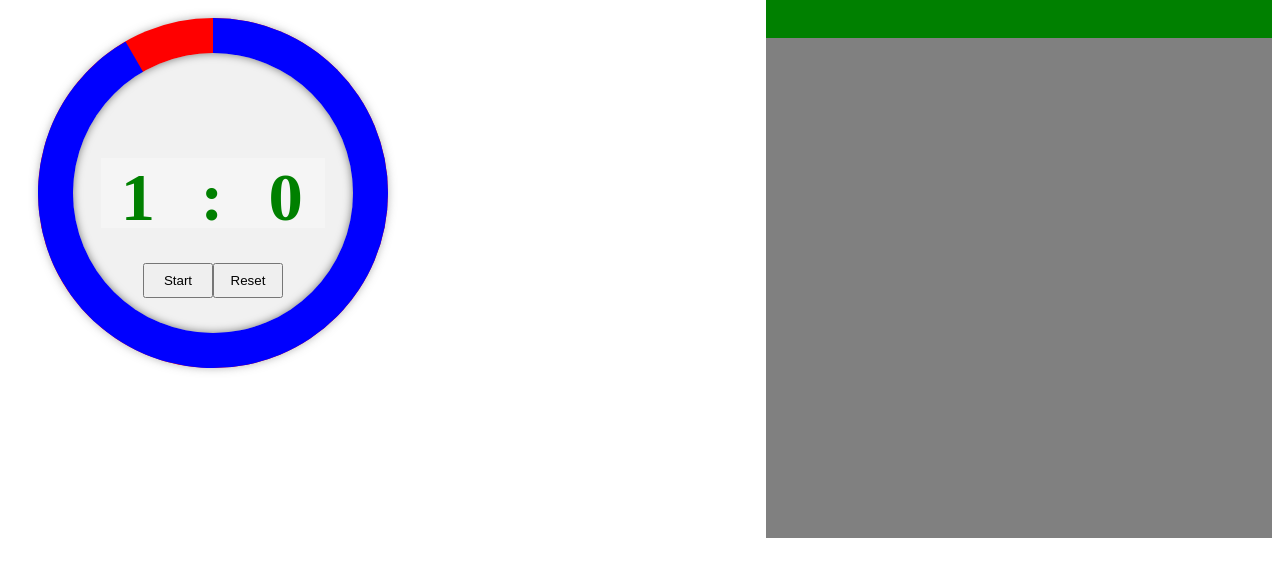
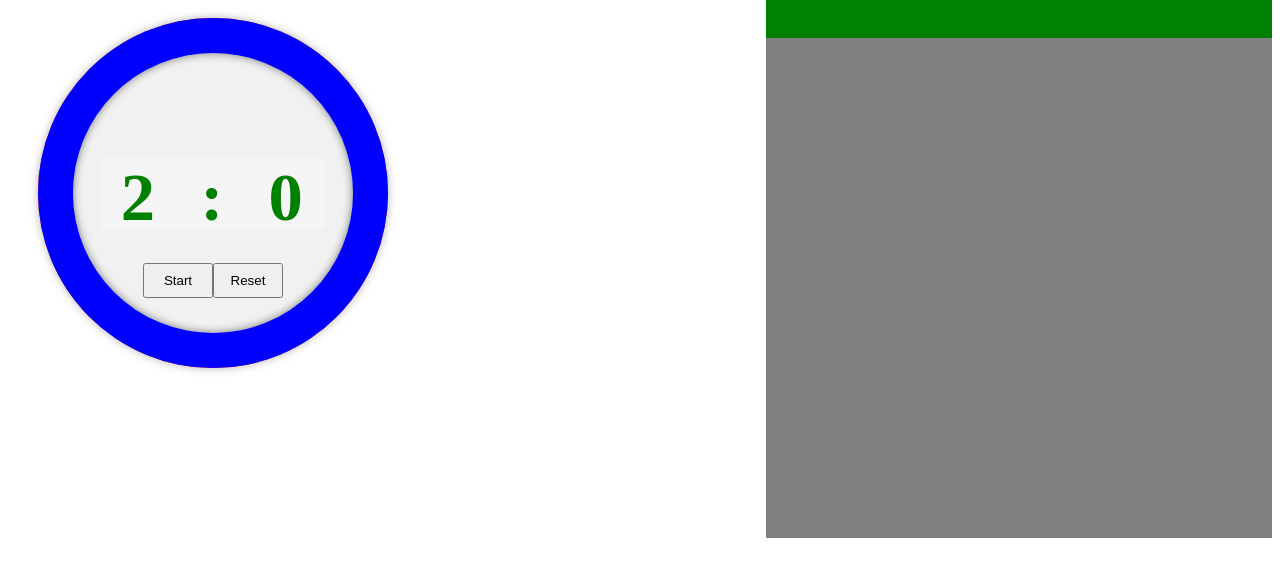
Before and after one commit to yosukeonrails/pomodoro-app, a React app: page / in a window 1280 px wide. Shown: the part 200-776 px from the top of the page. Built offline with nearby package versions, Linux system fonts and the light colour scheme.

Commit message:
made one side of the clock animation working

```diff
--- a/css/timer.less
+++ b/css/timer.less
@@ -22,7 +22,6 @@
   }
 
   .pie {
-    transition: all 1s;
     position: absolute;
     width: 150px;
     height: 150px;
--- a/js/actions/index.js
+++ b/js/actions/index.js
@@ -70,3 +70,15 @@ export function editTodo(index,description){
             }
 
         }
+
+
+        export var UPDATE_PIE = 'UPDATE_PIE';
+
+        export function updatePie(pie){
+
+            return {
+              type:UPDATE_PIE,
+              pie:pie
+            }
+
+           }
--- a/js/components/Header.js
+++ b/js/components/Header.js
@@ -15,8 +15,6 @@ class Header extends React.Component{
 }
 
 var mapStateToProps = (state)=>{
-    console.log('here is state')
-    console.log(state);
     return{
         todos:state.todo.todos
     }
--- a/js/components/TimeTracker.js
+++ b/js/components/TimeTracker.js
@@ -1,15 +1,23 @@
 const React = require('react');
 let timer_style= require('../../css/timer.less'); // loading the timer css file
 import {connect} from 'react-redux';
-import {toggleTimer} from '../actions'
+import {toggleTimer, updatePie} from '../actions'
 
 class TimeTracker extends React.Component{
 
     constructor(props){
         super(props)
 
+        this.updateTime = this.updateTime.bind(this);
+        this.giveBreak = this.giveBreak.bind(this);
+
         this.state= {
-            min:1,
+
+            breakLength:this.props.data.breakLength,
+            workLength:this.props.data.workLength,
+            longBreakLength:this.props.data.longBreakLength,
+            currentLength:this.props.data.workLength,
+            min:this.props.data.workLength,
             sec:0,
             timerRunning:false,
             breakMode:false,
@@ -23,7 +31,7 @@ class TimeTracker extends React.Component{
 
     giveBreak(size){
 
-        let min = (size==="small") ? 1 : 3 ;
+        let min = (size==="small") ? this.state.breakLength : this.state.longBreakLength ;
         let done = (size === "small") ? false : true;
 
         this.setState({ pomodores:this.state.pomodores+1})
@@ -32,6 +40,7 @@ class TimeTracker extends React.Component{
             min:min,
             sec:0,
             mode:'short-break',
+            currentLength:min,
             done:done
         })
 
@@ -42,14 +51,16 @@ class TimeTracker extends React.Component{
         let min= minute;
         let sec = second -1;
 
-        console.log(sec)
+        let pie = (this.props.pie - ( 1.66667*2 / this.state.currentLength ));
+
+        this.props.dispatch(updatePie(pie));
 
         if(sec <= 0 ){
 
             min = min -1;
             sec = 59;
 
-            if(min < 0  ){
+            if( min < 0  ){
 
                 // if this.state.mode === 'done'
                 if(this.state.done){
@@ -75,9 +86,10 @@ class TimeTracker extends React.Component{
                      // if this is a break then go" back to work
 
                     this.setState({
-                        min:1,
+                        min:this.state.workLength,
                         sec:0,
-                        mode:'work'
+                        mode:'work',
+                        currentLength:this.state.workLength
                     })
                 }
 
@@ -144,7 +156,8 @@ class TimeTracker extends React.Component{
 
     render(){
      //   <div className="tracker_viwer">  <h1>{tag}</h1>  <h1>{this.state.pomodores}</h1></div>
-        console.log(this.props.x , this.props.innerWidth);
+
+
         let fifth = (this.props.x / 5) + "px";
         let tenth =  (this.props.x / 10) + "px";
         let buttonStyle= { height:tenth, width: fifth};
@@ -184,7 +197,8 @@ var mapStateToProps = (state)=>{
 
     return{
         timerStarted:state.timer.timerStarted,
-        pomodores:state.timer.pomodores
+        pomodores:state.timer.pomodores,
+        pie: state.timer.pie
     }
 }
 
--- a/js/components/Timer.js
+++ b/js/components/Timer.js
@@ -74,18 +74,23 @@ class Timer extends React.Component{
 
     constructor(props){
         super(props);
-    }
 
+        this.state={
 
-    componentDidMount() {
-
-        if(this.props.timerStarted){
-            console.log('Timer is on')
+            breakLength:1,
+            workLength:2,
+            longBreakLength:15
         }
 
     }
 
+
     render(){
+        //0.016666667
+
+        let degrees1 =  (this.props.pie/100)*180  ;
+        styles.pie_left_rotation.transform = 'rotate('+degrees1+'deg)'
+        console.log(degrees1);
 
 
         return(
@@ -103,7 +108,7 @@ class Timer extends React.Component{
 
                     <div className="innerCircle" style={styles.innerCircle} >
                          <div className="content" style={styles.innerContent}>
-                           <TimeTracker x={x} innerWidth={innerWidth} half={half}/>
+                           <TimeTracker data={this.state} x={x} innerWidth={innerWidth} half={half}/>
                         </div>
                     </div>
 
@@ -117,7 +122,8 @@ class Timer extends React.Component{
 var mapStateToProps = (state)=>{
 
     return{
-        timer:state.timer.timerStarted
+        timer:state.timer.timerStarted,
+        pie:state.timer.pie
     }
 }
 
--- a/js/components/TodoApp.js
+++ b/js/components/TodoApp.js
@@ -45,7 +45,7 @@ class TodoApp extends React.Component{
     }
 
     removeTodo(index){
-        console.log('deleting', index )
+
         this.props.dispatch(removeTodo(index));
 
     }
--- a/js/reducers/timer.js
+++ b/js/reducers/timer.js
@@ -1,12 +1,13 @@
 
 var action = require('../actions/index');
-import {TOGGLE_TIMER} from '../actions/index';
+import {TOGGLE_TIMER, UPDATE_PIE} from '../actions/index';
 
 let stateDefault = {
      timerStarted:false,
      pomodoros:0,
      break:0,
-     breakTime:false
+     breakTime:false,
+     pie:100
 }
 
 export default function timerReducer(state, action){
@@ -16,9 +17,14 @@ export default function timerReducer(state, action){
     switch (action.type) {
 
         case 'TOGGLE_TIMER':
-        console.log(action)
         return {...state , timerStarted:action.timerStarted }
         break;
+
+
+        case 'UPDATE_PIE':
+        return {...state , pie:action.pie }
+        break;
+
 
     }
 
--- a/js/reducers/todo.js
+++ b/js/reducers/todo.js
@@ -34,8 +34,6 @@ export default function todoReducer(state, action){
 
         case 'REMOVE_TODO':
 
-        console.log('removing', action.index);
-
         return {
             ...state,
           todos: state.todos.filter( (element, index ) => index !== action.index)
```
Also changed, not shown: build/bundle.js.
